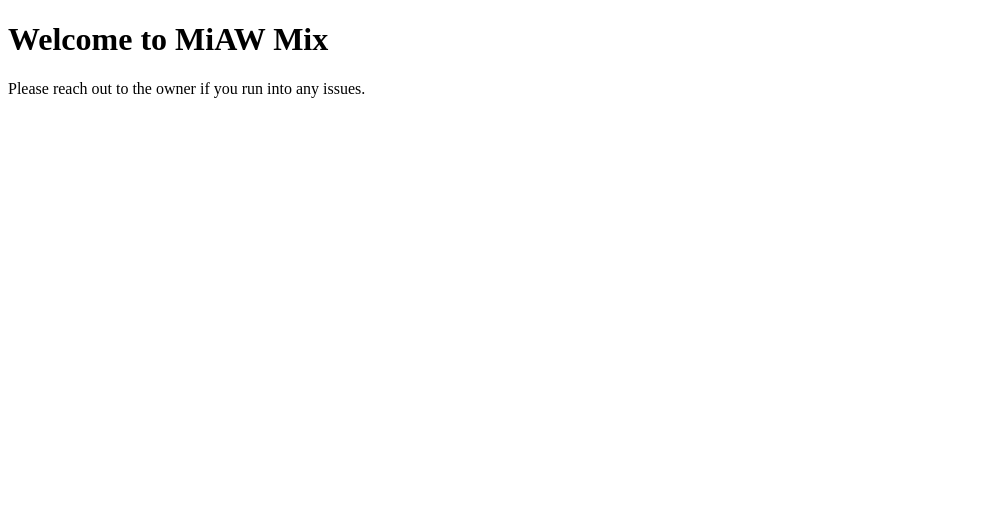
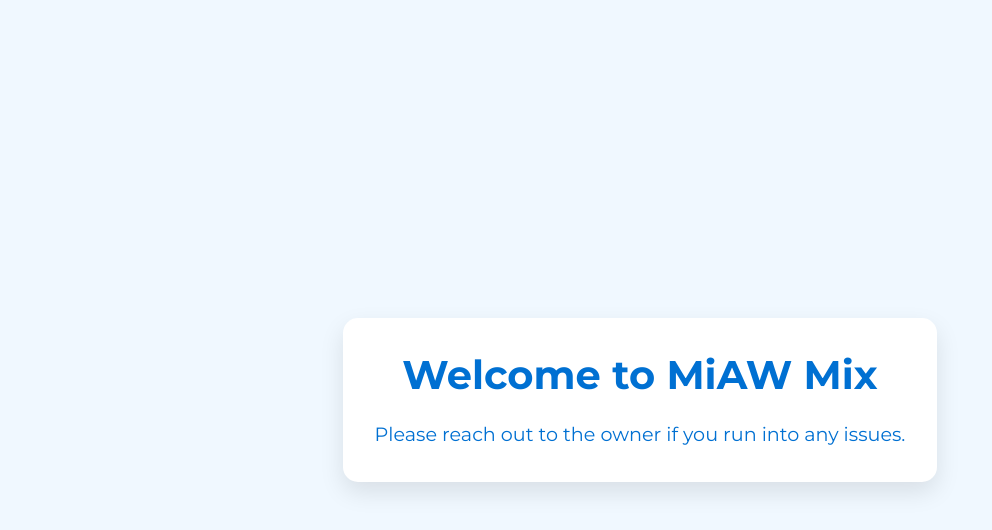
Before and after one commit to ajaskari/miawmix, a plain HTML site: page index.html in a window 1280 px wide. Shown: the whole page, without its empty margins (0-992 px from the left). Drawn offline with nearby package versions, Linux system fonts and the light colour scheme.

Commit message:
Update index.html

```diff
--- a/index.html
+++ b/index.html
@@ -4,15 +4,16 @@
     <meta charset="UTF-8">
     <meta name="viewport" content="width=device-width, initial-scale=1.0">
     <title>Welcome to MiAW Mix</title>
+    <link href="https://fonts.googleapis.com/css2?family=Montserrat:wght@400;700&display=swap" rel="stylesheet">
+</head>
+<body style="margin: 0; font-family: 'Montserrat', sans-serif; background-color: #f0f8ff; display: flex; justify-content: center; align-items: center; text-align: center; min-height: 100vh;">
 
-</head>
-<body>
-    <div class="container">
+    <div class="container" style="padding: 2em; border-radius: 15px; background-color: #ffffff; box-shadow: 0 10px 25px rgba(0, 0, 0, 0.1);">
         <header>
-            <h1>Welcome to MiAW Mix</h1>
+            <h1 style="color: #0070D2; font-size: 2.5em; margin-bottom: 0.5em; margin-top: 0;">Welcome to MiAW Mix</h1>
         </header>
         <main>
-            <p>Please reach out to the owner if you run into any issues.</p>
+            <p style="color: #0070D2; font-size: 1.2em; line-height: 1.6; margin-bottom: 0;">Please reach out to the owner if you run into any issues.</p>
         </main>
     </div>
 
```
